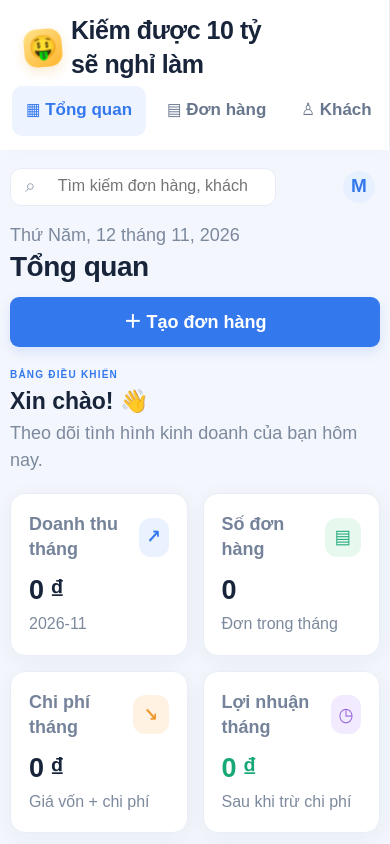
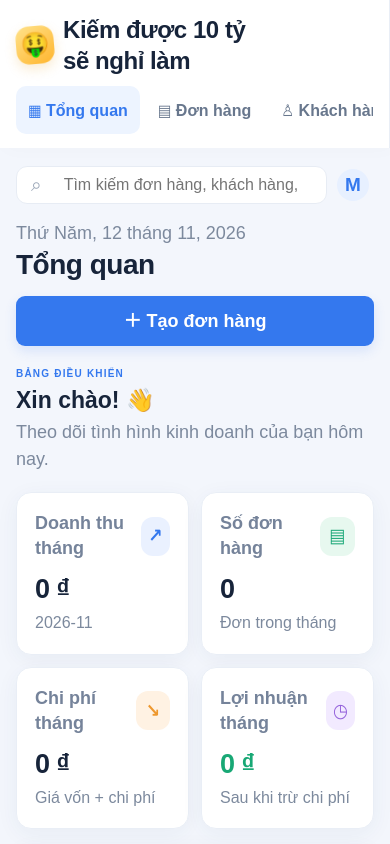
Before and after one commit to Kai-Zin/mysales, a plain HTML site: page index.html in a window 390 px wide. Shown: the top 844 px of the page. Drawn offline with nearby package versions, Linux system fonts and the light colour scheme.

Commit message:
update phone

```diff
--- a/index.html
+++ b/index.html
@@ -209,6 +209,103 @@ input, select, textarea { font-size: 16px; }
 input, select, textarea { font-size:18px !important; }
 </style>
 
+
+<style id="mobile-width-layout-fix">
+/* Fix mobile page being rendered as a narrow column with unused space on the right. */
+@media screen and (max-width: 850px) {
+  html, body {
+    width: 100% !important;
+    min-width: 100% !important;
+    max-width: 100% !important;
+    margin: 0 !important;
+    padding: 0 !important;
+    overflow-x: hidden !important;
+  }
+  body { display: block !important; }
+  .app {
+    display: flex !important;
+    flex-direction: column !important;
+    width: 100vw !important;
+    min-width: 100vw !important;
+    max-width: 100vw !important;
+    margin: 0 !important;
+    padding: 0 !important;
+  }
+  .side, .main {
+    display: block !important;
+    box-sizing: border-box !important;
+    width: 100% !important;
+    min-width: 0 !important;
+    max-width: none !important;
+    margin: 0 !important;
+  }
+  .side {
+    position: relative !important;
+    top: auto !important;
+    padding: 14px 16px !important;
+    overflow: hidden !important;
+  }
+  .brand {
+    display: flex !important;
+    width: 100% !important;
+    align-items: center !important;
+    font-size: 24px !important;
+    line-height: 1.3 !important;
+    margin: 0 0 10px !important;
+  }
+  .nav {
+    display: flex !important;
+    flex-wrap: nowrap !important;
+    width: 100% !important;
+    max-width: 100% !important;
+    overflow-x: auto !important;
+    white-space: nowrap !important;
+    gap: 6px !important;
+  }
+  .nav button {
+    flex: 0 0 auto !important;
+    font-size: 16px !important;
+    min-height: 48px !important;
+    padding: 10px 12px !important;
+  }
+  .main {
+    padding: 18px 16px 32px !important;
+    overflow: visible !important;
+  }
+  .app-topbar {
+    display: flex !important;
+    flex-wrap: wrap !important;
+    width: 100% !important;
+    max-width: 100% !important;
+    gap: 10px !important;
+  }
+  .searchbox {
+    width: min(100%, 440px) !important;
+    max-width: 100% !important;
+    flex: 1 1 220px !important;
+  }
+  .cards {
+    display: grid !important;
+    grid-template-columns: repeat(2, minmax(0, 1fr)) !important;
+    width: 100% !important;
+    gap: 12px !important;
+  }
+  .card, .panel {
+    min-width: 0 !important;
+    max-width: 100% !important;
+  }
+  .lower-grid, .dashboard-grid, .grid2 {
+    width: 100% !important;
+    min-width: 0 !important;
+    grid-template-columns: minmax(0, 1fr) !important;
+  }
+}
+@media screen and (max-width: 380px) {
+  .cards { grid-template-columns: minmax(0, 1fr) !important; }
+  .main { padding-left: 12px !important; padding-right: 12px !important; }
+}
+</style>
+
 </head>
 <body><div class="app">
 <aside class="side"><div class="brand"><span class="brand-emoji">🤑</span><span>Kiếm được 10 tỷ<br> sẽ nghỉ làm</span></div><div class="subbrand">Làm hết mình, nghỉ hưu thật sớm 😎</div><nav class="nav">
```
